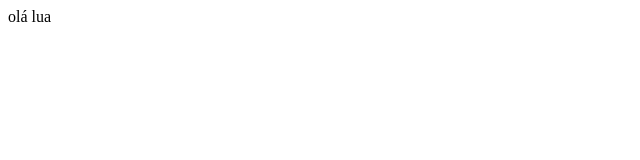
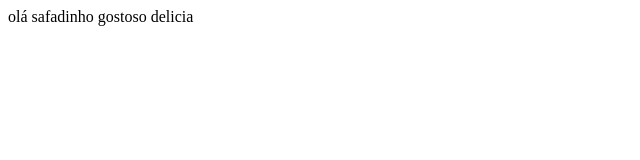
Before and after one commit to devgaucho/devgaucho.github.io, a plain HTML site: page index.html in a window 1280 px wide. Shown: the whole page, without its empty margins (0-640 px from the left). Drawn offline with Linux system fonts and the light colour scheme.

Commit message:
Update index.html

```diff
--- a/index.html
+++ b/index.html
@@ -4,6 +4,6 @@
   <title>título da página</title>
 </head>
 <body>
-olá lua
+olá safadinho gostoso delicia
 </body>
 </html>
```
